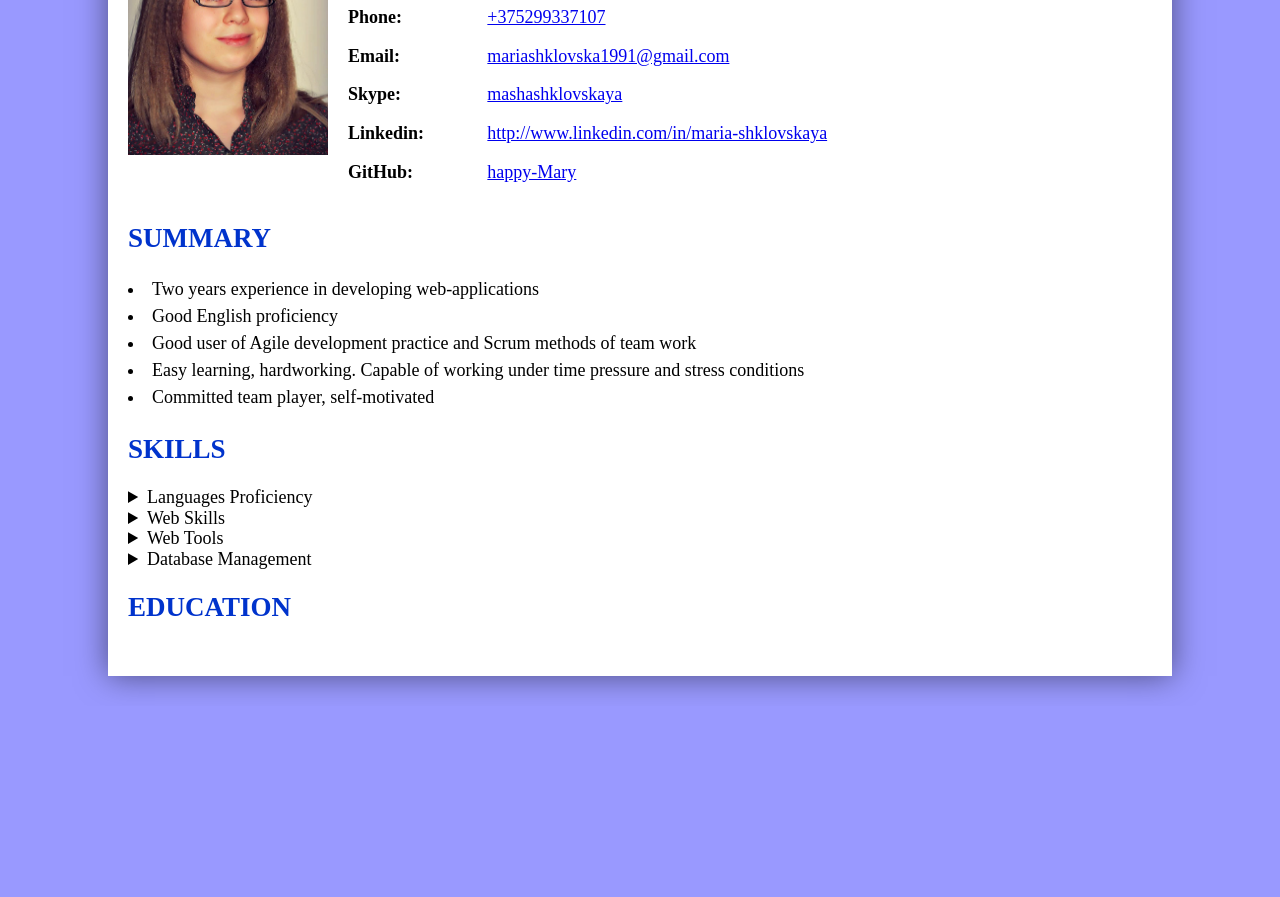
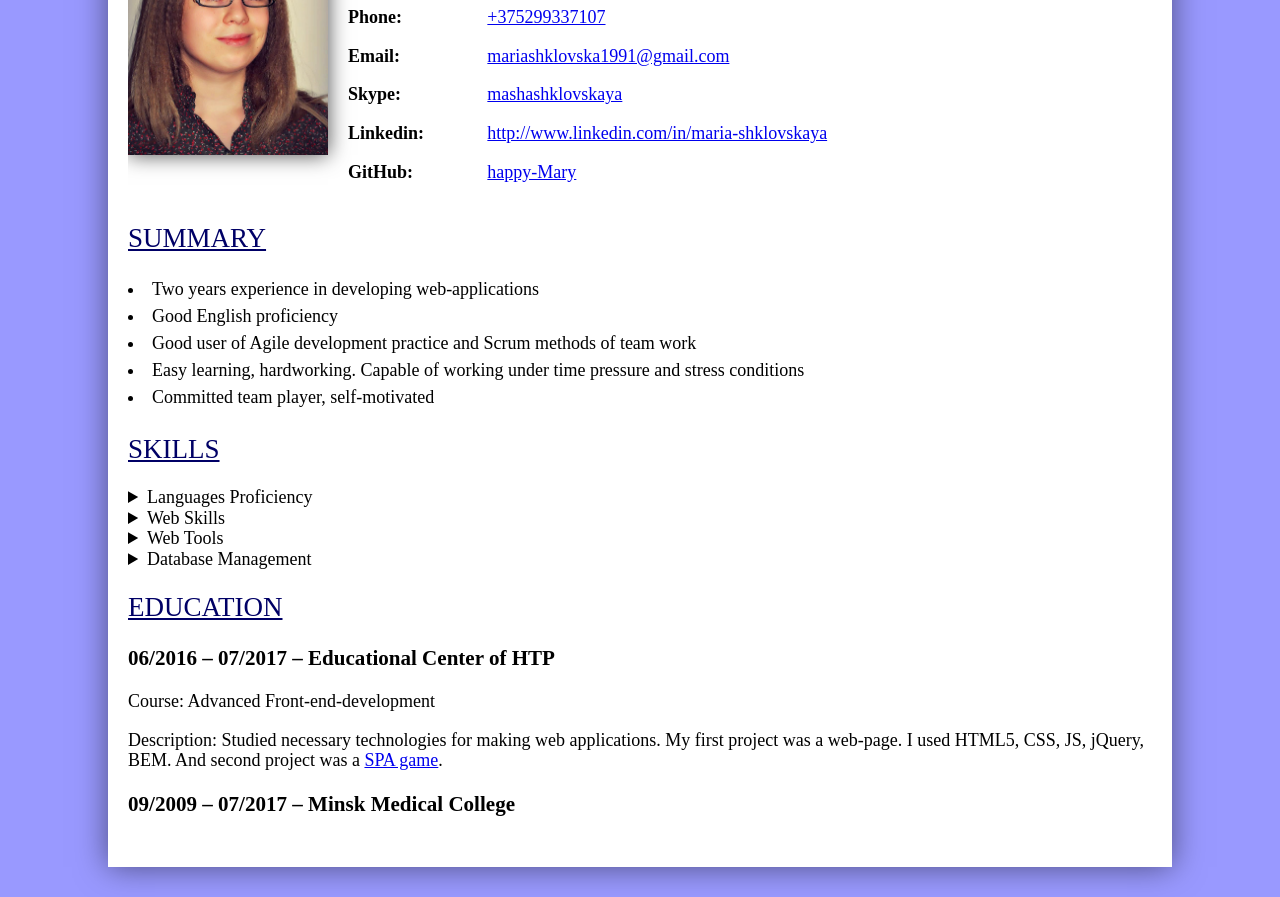
Before and after one commit to happy-Mary/rsschool-codejam1-cv, a plain HTML site: page index.html in a window 1280 px wide. Shown: the part 172-1069 px from the top of the page. Before the commit the page ends 878 px from the top, so only its background shows below. Drawn offline with Linux system fonts and the light colour scheme.

Commit message:
feat: added education section

```diff
--- a/index.html
+++ b/index.html
@@ -76,12 +76,12 @@
             <div class="education">
                     <h2>education</h2>
                     <section>
-                        <h3></h3>
-                        <p></p>
+                        <h3>06/2016 – 07/2017 – Educational Center of HTP</h3>
+                        <p>Course:  Advanced Front-end-development</p>
+                        <p>Description: Studied necessary technologies for making web applications. My first project was a  web-page. I used HTML5, CSS, JS, jQuery, BEM. And second project was a <a href="http://fe.it-academy.by/Sites/0020684/index.html">SPA game</a>.</p>
                     </section>
                     <section>
-                        <h3></h3>
-                        <p></p>
+                        <h3>09/2009 – 07/2017 – Minsk Medical College</h3>
                     </section>
                 </div>
         </main>
--- a/styles/style.css
+++ b/styles/style.css
@@ -14,7 +14,7 @@ ul li {
 }
 
 h1, h2 {
-    color: rgb(0, 51, 204);
+    color: #000066;
 }
 
 .container {
@@ -46,6 +46,7 @@ header>.main-photo {
     float: left;
     width: 28%;
     max-width: 200px;
+    box-shadow: 0 0 20px rgba(0,0,0,0.7);
 }
 
 header .main-links {
@@ -62,4 +63,6 @@ header .main-links p>b {
 
 main h2 {
     text-transform: uppercase;
+    font-weight: 500;
+    text-decoration: underline;
 }
```
